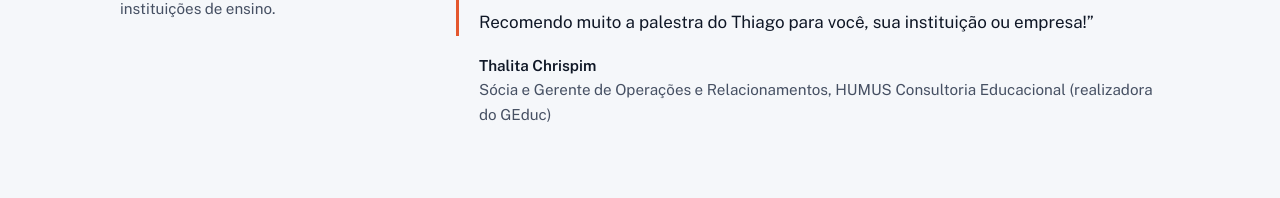
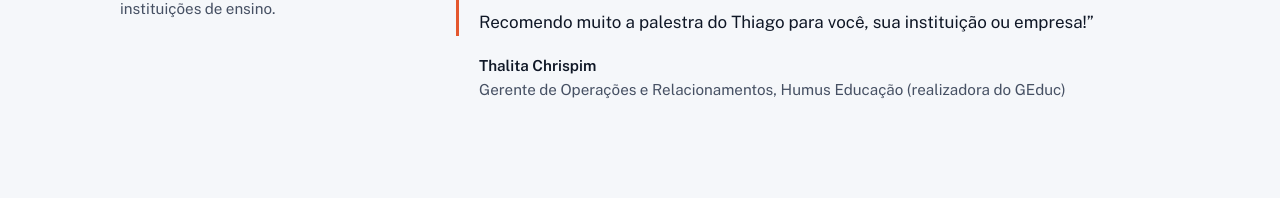
Before and after one commit to tlcdamasco-hue/thiagodamasco.com.br, a plain HTML site: page index.html in a window 1280 px wide. Shown: the part 6729-6927 px from the top of the page. Drawn offline with nearby package versions, Linux system fonts and the light colour scheme.

Commit message:
fix: atualiza cargo de Thalita Chrispim
Co-Authored-By: Claude Opus 5.5 <noreply@anthropic.com>

```diff
--- a/index.html
+++ b/index.html
@@ -444,7 +444,7 @@ footer.foot nav{display:flex;gap:18px;flex-wrap:wrap}
         <div class="who"><b>GEduc e Fórum de Captação</b><span>Painel no principal congresso de líderes educacionais do Brasil e palestra para gestores de marketing e comercial de instituições de ensino.</span></div>
         <div>
           <blockquote class="long"><p>“Tivemos o Thiago Damasco conosco em duas oportunidades, em eventos de diferentes portes: no GEduc, principal congresso de líderes educacionais do Brasil, e também em nosso Fórum de Captação e Permanência de Alunos, focado em gestores das áreas de marketing e comercial de instituições de ensino.</p><p>Nas duas ocasiões, ele foi excelente! Com uma didática muito clara, conteúdo consistente, dados relevantes e temas instigantes, o Thiago consegue envolver o público, despertar reflexões e manter a atenção do começo ao fim.</p><p>Recomendo muito a palestra do Thiago para você, sua instituição ou empresa!”</p></blockquote>
-          <figcaption><b>Thalita Chrispim</b>Sócia e Gerente de Operações e Relacionamentos, HUMUS Consultoria Educacional (realizadora do GEduc)</figcaption>
+          <figcaption><b>Thalita Chrispim</b>Gerente de Operações e Relacionamentos, Humus Educação (realizadora do GEduc)</figcaption>
         </div>
       </figure>
     </div>
```
